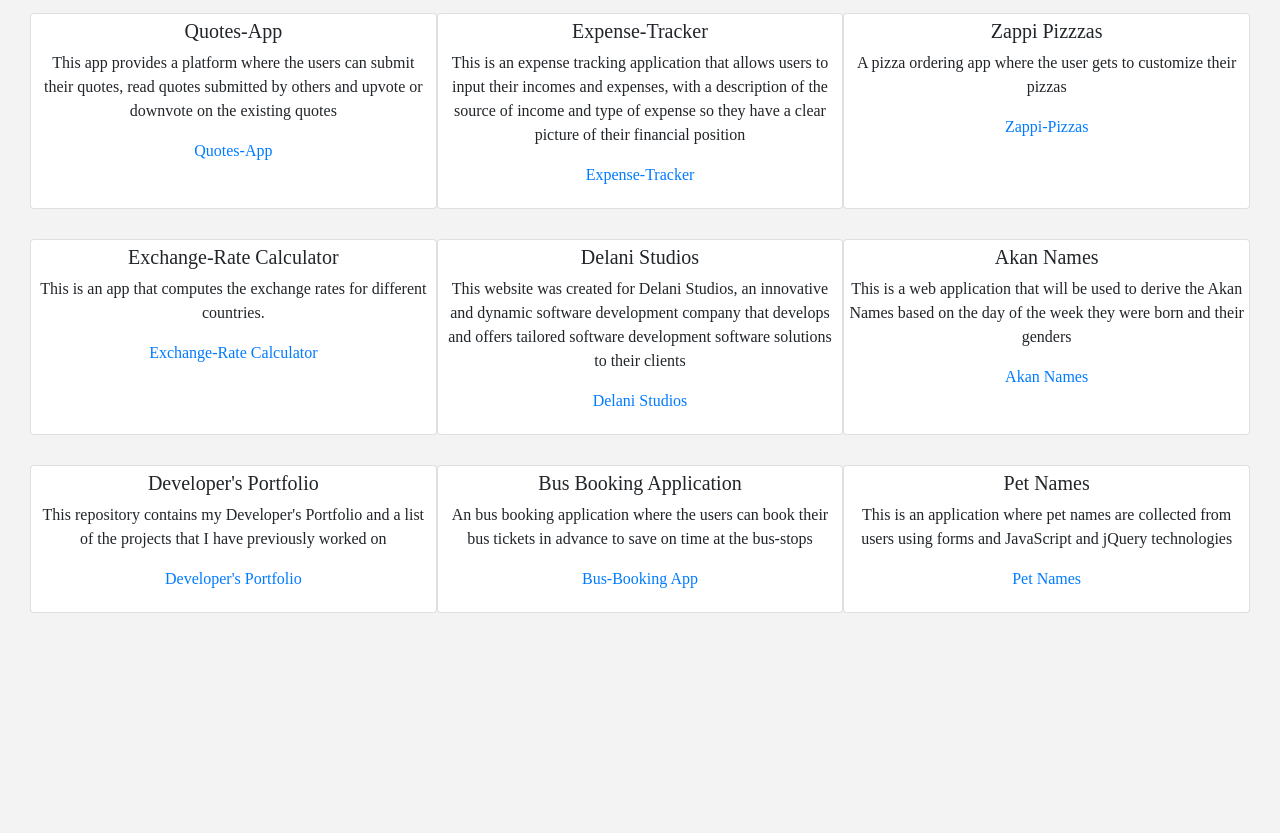
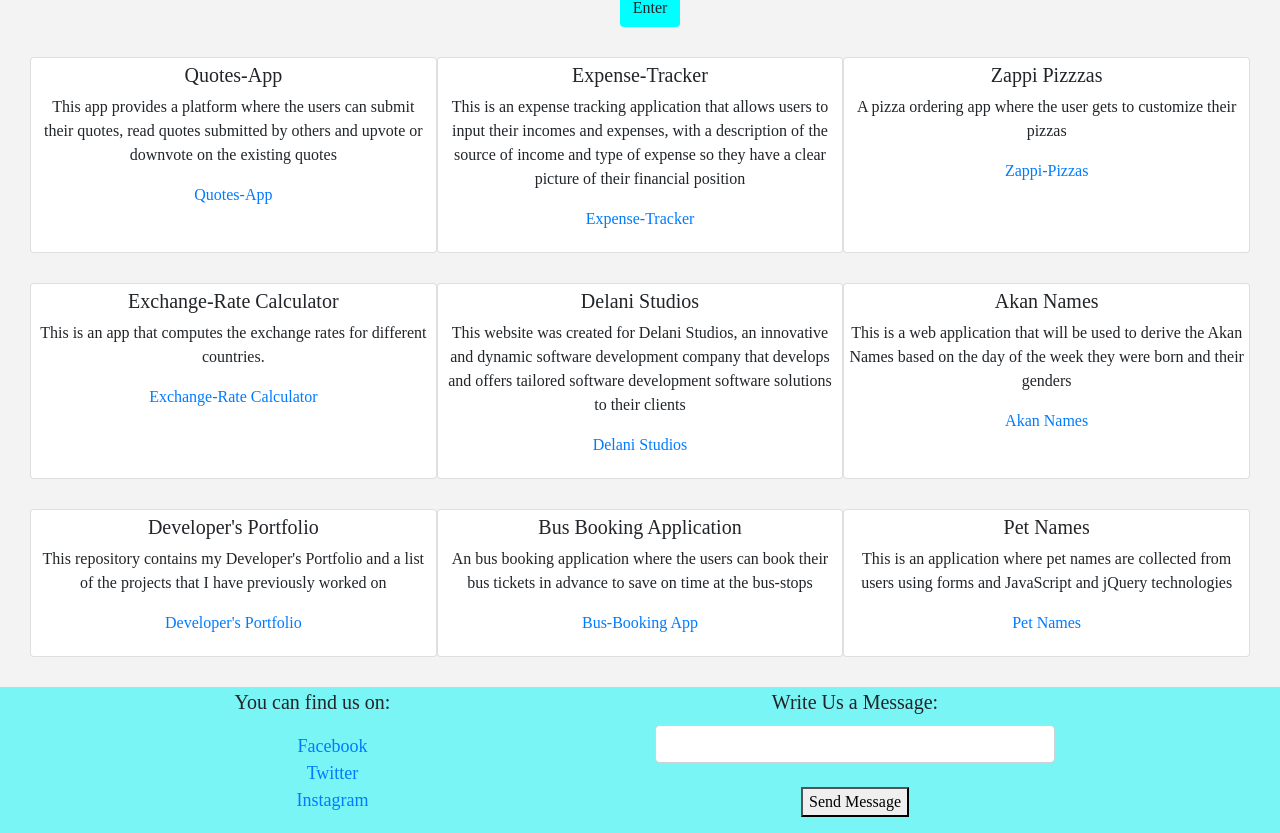
Before and after one commit to Alice-Githui/GT-App, an Angular app: page /repos in a window 1280 px wide. Shown: the part 205-1038 px from the top of the page. Before the commit the page ends 848 px from the top, so only its background shows below. Built offline with nearby package versions, Linux system fonts and the light colour scheme.

Commit message:
Add the footer component

```diff
--- a/src/app/app.module.ts
+++ b/src/app/app.module.ts
@@ -8,6 +8,7 @@ import { HomepageComponent } from './homepage/homepage.component';
 import { NavbarComponent } from './navbar/navbar.component';
 import { UserSearchComponent } from './serach/user-search/user-search.component';
 import { RepositoriesComponent } from './repositories/repositories.component';
+import { FooterComponent } from './footer/footer.component';
 
 
 @NgModule({
@@ -17,6 +18,7 @@ import { RepositoriesComponent } from './repositories/repositories.component';
     NavbarComponent,
     UserSearchComponent,
     RepositoriesComponent,
+    FooterComponent,
   ],
   imports: [
     BrowserModule,
--- /dev/null
+++ b/src/app/footer/footer.component.css
@@ -0,0 +1,21 @@
+.footer{
+    background-color: #7AF5F5;
+}
+
+footer ul li{
+    list-style-type: none;
+    color: black;
+    font-size: 18px;
+}
+
+footer p{
+    font-size: 20px;
+}
+
+footer form{
+    width: 400px;
+}
+
+footer form label{
+    font-size: 20px;
+}
--- /dev/null
+++ b/src/app/footer/footer.component.html
@@ -0,0 +1,43 @@
+<div class = "footer">
+    <footer>
+        <div class="row">
+            <div class="col-md-6">
+                <p>You can find us on:</p>
+                <ul>
+                    <li>
+                        <a href="http://facebook.com" target="blank">
+                            <i class="fab fa-facebook-square"></i>Facebook
+                        </a>
+                    </li>
+
+                    <li>
+                        <a href="http://twitter.com" target="blank">
+                            <i class="fab fa-twitter-square"></i>Twitter
+                        </a>
+                    </li>
+
+                    <li>
+                        <a href="https://www.instagram.com/" target="blank">
+                            <i class="fab fa-instagram-square"></i>Instagram
+                        </a>
+                    </li>
+                </ul>
+
+
+            </div>
+            <div class="col-md-6">
+                <div class="send-message">
+                    <form class="form-group">
+                        <label for="message-bar">Write Us a Message:</label>
+                        <input type="text" id="message-bar" class="form-control">
+                        <br>
+                        <button class="submit">Send Message</button>
+                    </form>
+
+                </div>
+
+
+            </div>
+        </div>
+    </footer>
+</div>
--- /dev/null
+++ b/src/app/footer/footer.component.ts
@@ -0,0 +1,20 @@
+import { Component, OnInit } from '@angular/core';
+
+@Component({
+  selector: 'app-footer',
+  templateUrl: './footer.component.html',
+  styleUrls: ['./footer.component.css']
+})
+export class FooterComponent implements OnInit {
+  message: string;
+
+  constructor() { }
+
+  // sendMessage(){
+  //   this.message = "Your Message has been received"
+  // }
+
+  ngOnInit(): void {
+  }
+
+}
--- a/src/app/homepage/homepage.component.html
+++ b/src/app/homepage/homepage.component.html
@@ -5,7 +5,7 @@
     <app-user-search (click) = 'getUser($event)'></app-user-search>
     <hr>
     <div class="image">
-        <img src ="../../assets/Images/mygitbubimage.jpeg">
+        <img src ="../../assets/Images/mygitbubimage.jpeg" alt="image of an open laptop with code showing on its screen">
 
     </div>
     <br>
@@ -23,5 +23,6 @@
 
         </div>
     </ul>
+    <app-footer></app-footer>
 
 </div>
--- a/src/app/navbar/navbar.component.css
+++ b/src/app/navbar/navbar.component.css
@@ -0,0 +1,3 @@
+nav{
+    height: 100px;
+}
--- a/src/app/repositories/repositories.component.html
+++ b/src/app/repositories/repositories.component.html
@@ -76,3 +76,4 @@
     </div>
 
 </div>
+<app-footer></app-footer>
```
Also changed, not shown: 1 other file (tests, documents, lock files or other folders).
